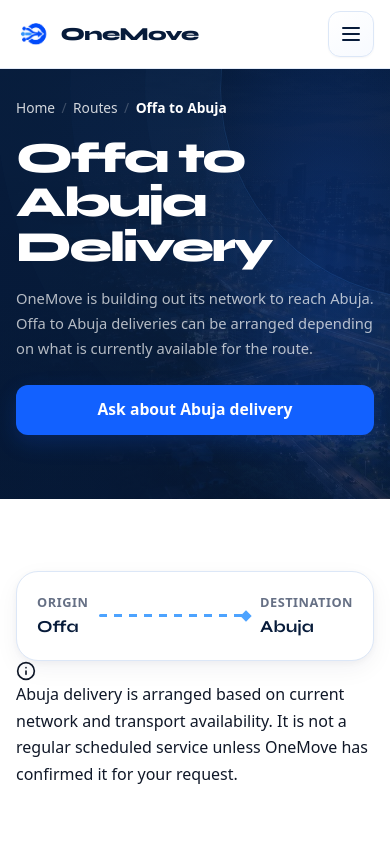
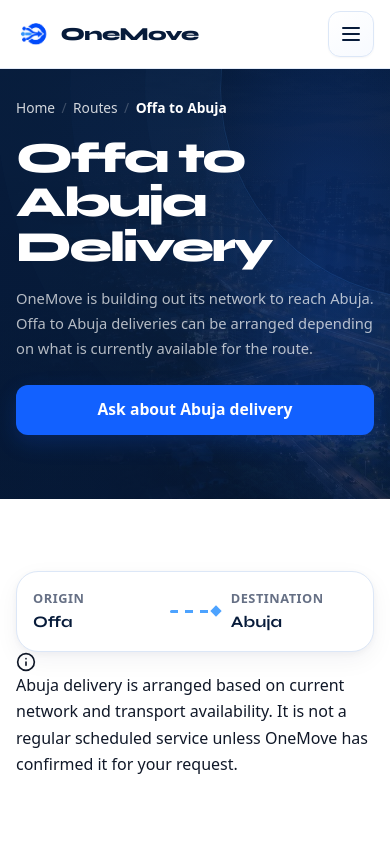
Before and after one commit to hoblemercytech/OneMove, a React (Vite) app: page /routes/offa-to-abuja/ in a window 390 px wide. Shown: the top 844 px of the page. Built offline with nearby package versions, Linux system fonts and the light colour scheme; a web font is replaced by a local one.

Commit message:
Update components.css

```diff
--- a/src/styles/components.css
+++ b/src/styles/components.css
@@ -2932,17 +2932,25 @@
 
 @media (max-width: 560px) {
   .routebar {
-    padding: 1.25rem;
-
+    display: grid;
+    grid-template-columns: minmax(0, 1fr) minmax(24px, 0.4fr) minmax(0, 1fr);
+    align-items: center;
     gap: 0.65rem;
+    padding: 1rem;
+  }
+
+  .routebar > div {
+    min-width: 0;
   }
 
   .routebar strong {
-    font-size: 1.05rem;
+    font-size: 1rem;
+    overflow-wrap: anywhere;
   }
 
   .routebar__line {
-    min-width: 24px;
+    width: 100%;
+    min-width: 0;
   }
 }
 
```
